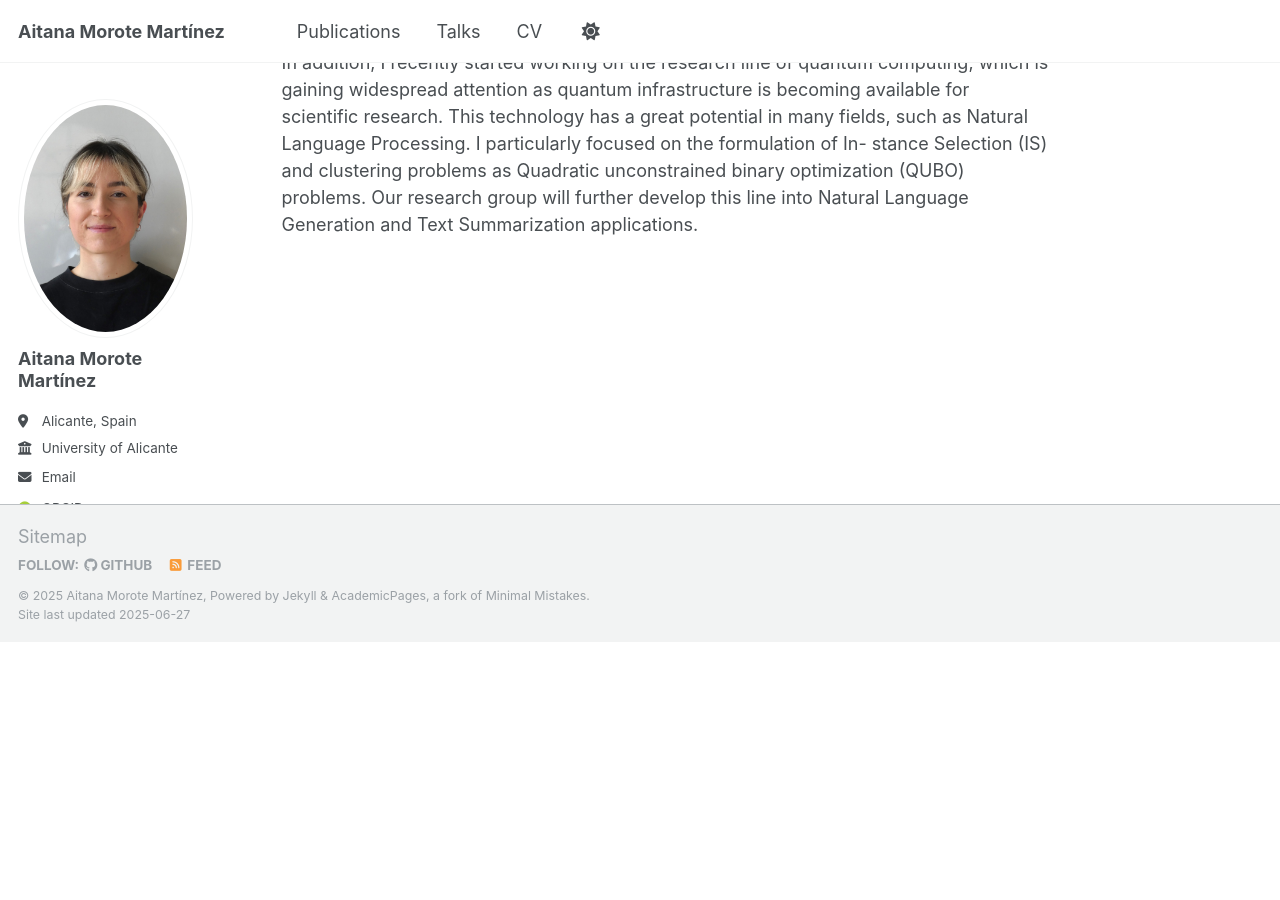
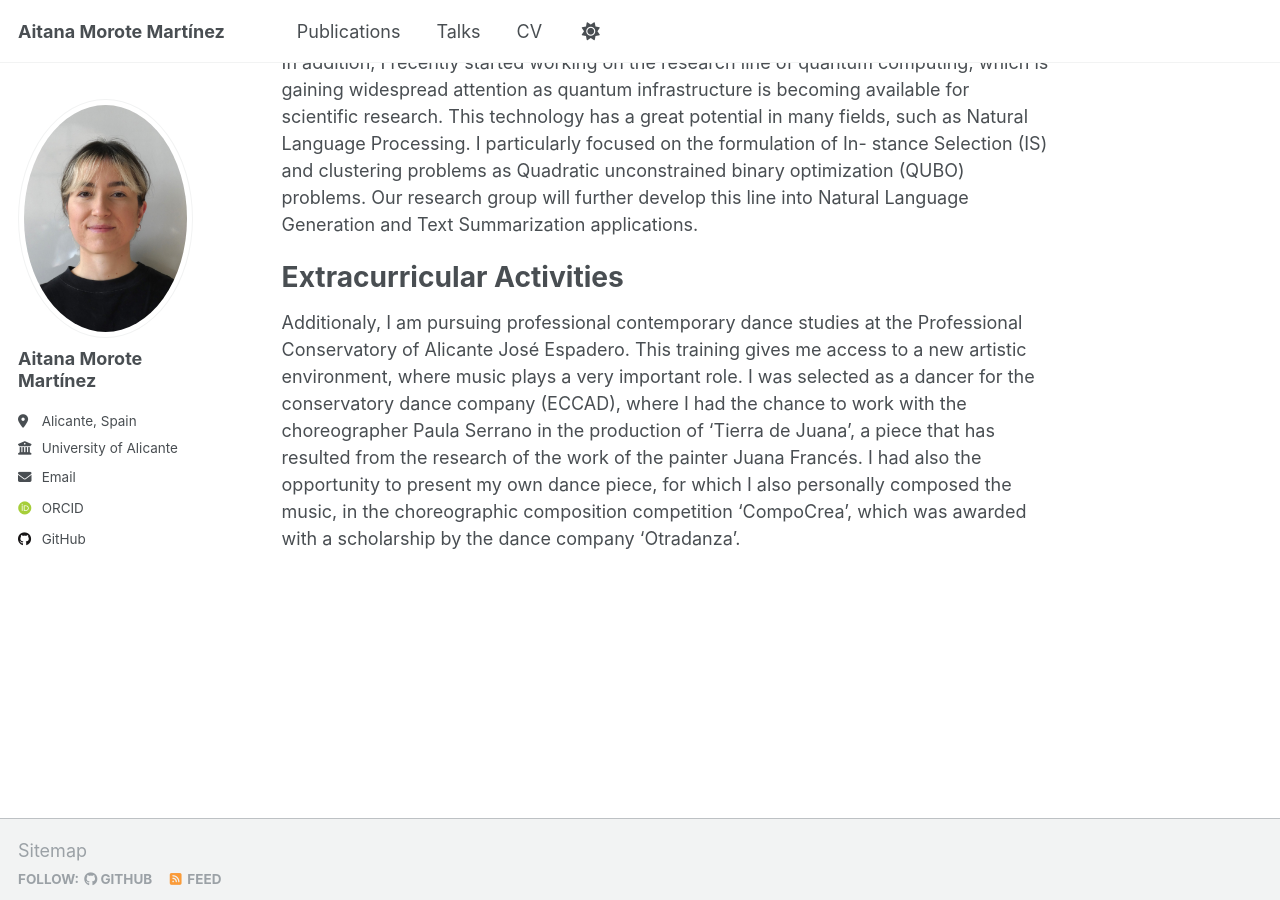
Before and after one commit to amm533/amm533.github.io, a Jekyll site: the page built from _pages/about.md, in a window 1280 px wide and 900 px high, scrolled down 457 px. Built offline with Jekyll 4.4.1, drawn with Linux system fonts in a browser that asks for light colours; some web fonts are replaced; before the commit the page ends 1099 px from its top, so only the background shows below that.

Commit message:
Update about.md

```diff
--- a/_pages/about.md
+++ b/_pages/about.md
@@ -13,13 +13,10 @@ Furthermore, I am graduated from the Computer Engineering degree of the Universi
 
 Research Interests
 ======
-My first research work has focused on the detection and mitigation of biases in language models. More specifically,
-my work is oriented at reducing the gap in gender bias mitigation in word embeddings between English and
-morphologically rich languages as Spanish.
+My first research work has focused on the detection and mitigation of biases in language models. More specifically, my work is oriented at reducing the gap in gender bias mitigation in word embeddings between English and morphologically rich languages as Spanish.
 
-In addition, I recently started working on the research line of quantum computing, which is gaining widespread
-attention as quantum infrastructure is becoming available for scientific research. This technology has a great
-potential in many fields, such as Natural Language Processing. I particularly focused on the formulation of In-
-stance Selection (IS) and clustering problems as Quadratic unconstrained binary optimization (QUBO) problems.
-Our research group will further develop this line into Natural Language Generation and Text Summarization
-applications.
+In addition, I recently started working on the research line of quantum computing, which is gaining widespread attention as quantum infrastructure is becoming available for scientific research. This technology has a great potential in many fields, such as Natural Language Processing. I particularly focused on the formulation of In- stance Selection (IS) and clustering problems as Quadratic unconstrained binary optimization (QUBO) problems. Our research group will further develop this line into Natural Language Generation and Text Summarization applications.
+
+Extracurricular Activities
+======
+Additionaly, I am pursuing professional contemporary dance studies at the Professional Conservatory of Alicante José Espadero. This training gives me access to a new artistic environment, where music plays a very important role. I was selected as a dancer for the conservatory dance company (ECCAD), where I had the chance to work with the choreographer Paula Serrano in the production of 'Tierra de Juana', a piece that has resulted from the research of the work of the painter Juana Francés. I had also the opportunity to present my own dance piece, for which I also personally composed the music, in the choreographic composition competition 'CompoCrea', which was awarded with a scholarship by the dance company 'Otradanza'.
```
